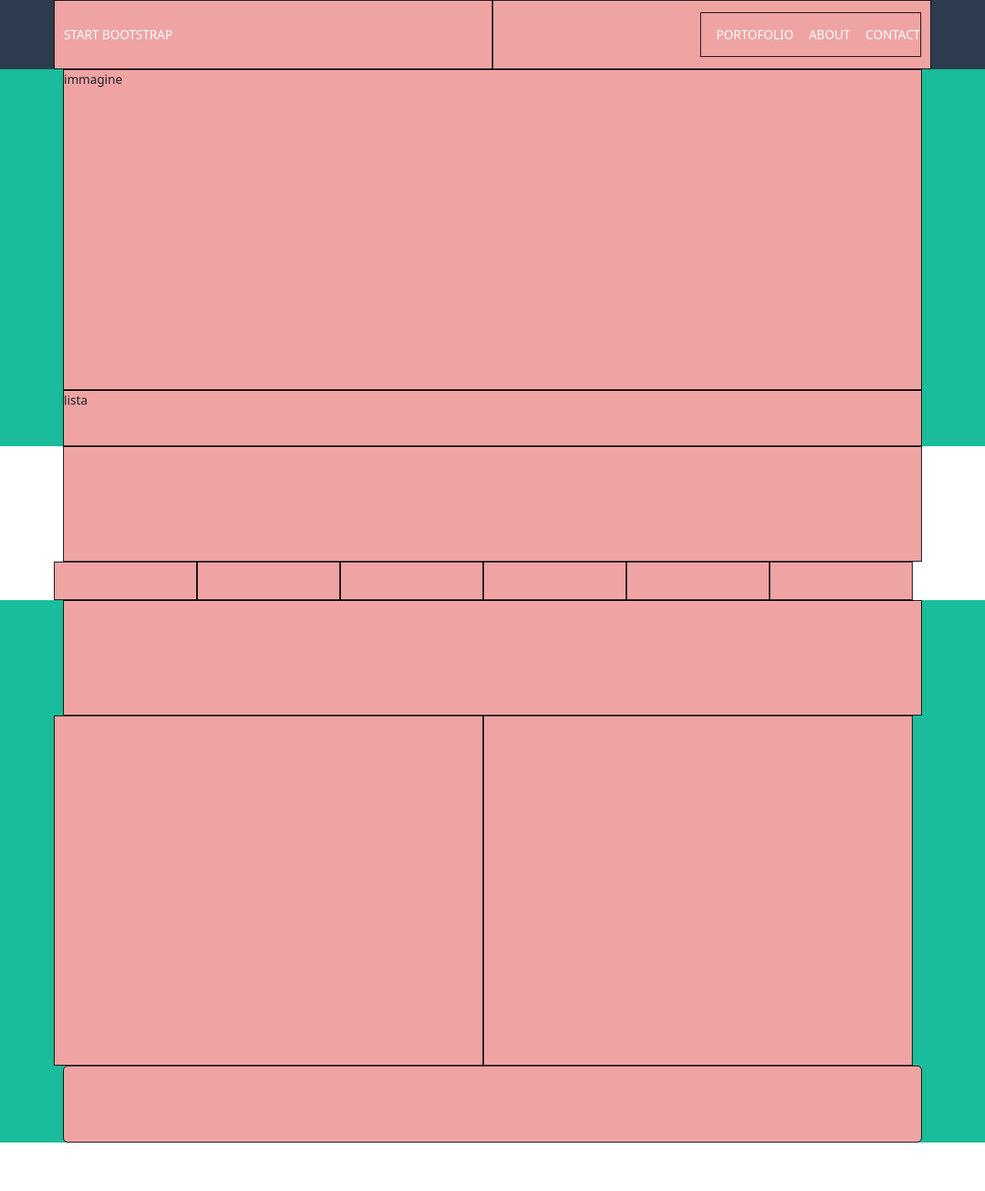
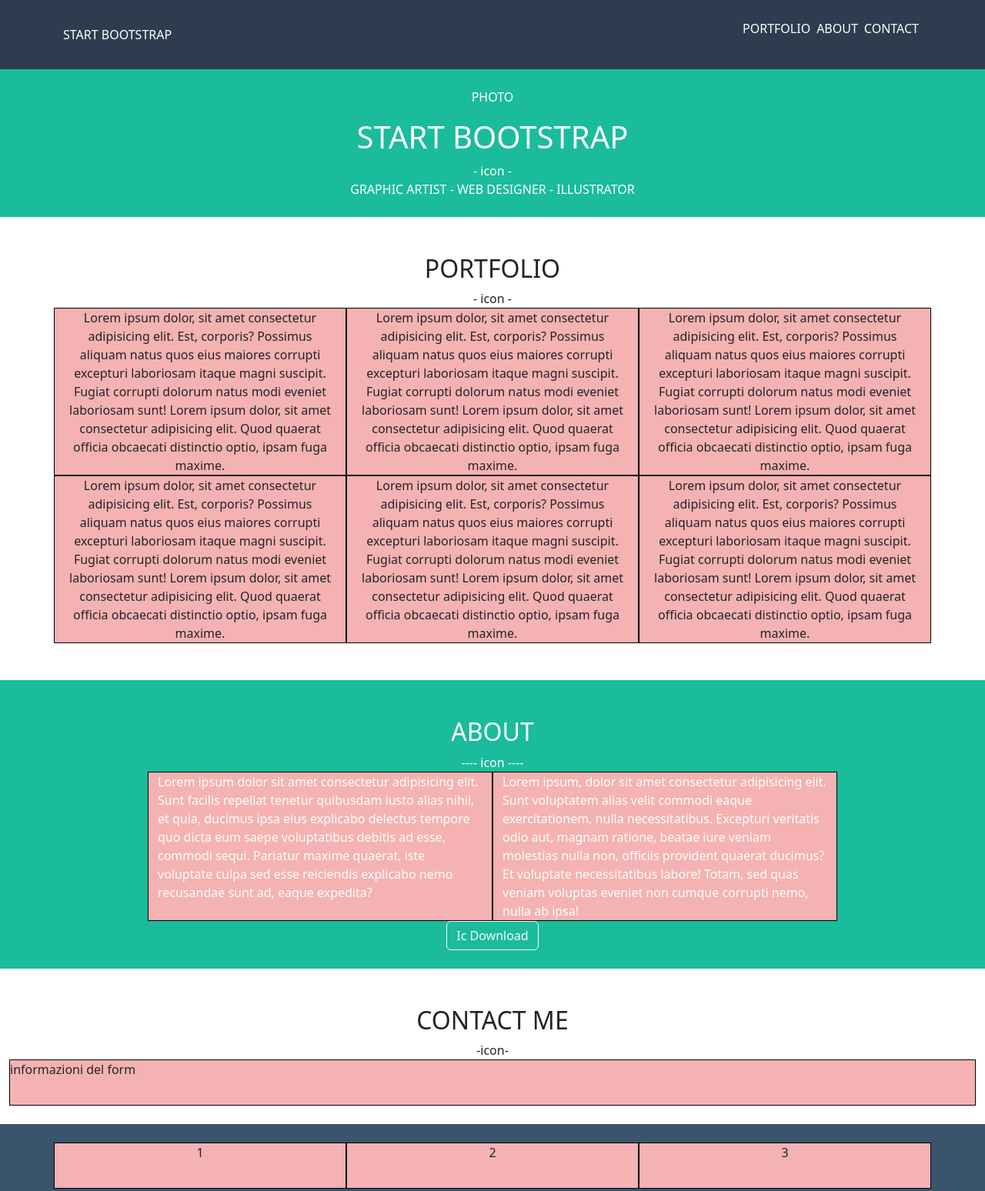
Before and after one commit to Vahidone/html-css-bootstrap-freelancer, a plain HTML site: page index.html in a window 1280 px wide. Shown: the top 1548 px of the page at 77% size. Drawn offline with nearby package versions, Linux system fonts and the light colour scheme.

Commit message:
style: change style of code in portfolio section

```diff
--- a/css/style.css
+++ b/css/style.css
@@ -1,63 +1,36 @@
-header {
-  background-color: #2d3d4f;
-  height: 90px;
-}
 .debug {
-  background-color: rgb(240, 163, 163);
+  background-color: rgb(245, 178, 178);
   border: 1px solid black;
-  min-height: 50px;
-}
-.h-85 {
-  height: 85%;
-}
-.h-15 {
-  height: 15%;
-}
-.h-356 {
-  height: 356px;
-}
-.ml-20 {
-  margin-left: 20px;
-}
-section.start {
-  height: 490px;
-  background-color: #1abc9b;
+  min-height: 60px;
 }
 
-section.portfolio .row .col-4 {
-  height: 260px;
-}
-section.portfolio .title {
-  height: 150px;
-}
-section.contact {
-  height: 600px;
-}
-section.about {
-  height: 705px;
-  background-color: #1abc9b;
-}
-section.about .row {
-  height: 455px;
+header {
+  height: 90px;
+  background-color: #2d3d4f;
 }
 
-section.about .title {
-  height: 150px;
+main section:nth-child(odd) {
+  background-color: #1abc9b;
+  color: white;
 }
-section.about .btn {
-  height: 100px;
+
+.container-start {
+  width: 100%;
+  max-width: 600px;
+  margin: 0 auto;
 }
-.h-20 {
-  height: 20px;
+
+.container-about {
+  width: 70%;
+  max-width: 980px;
+  margin: 0 auto;
 }
-.portfolio .title {
-  height: 150px;
-}
+
 .footer-top {
-  height: 450px;
   background-color: #3a546d;
 }
-.footer-buttom {
+
+.footer-bottom {
+  background-color: #2d3d4f;
   height: 110px;
-  background-color: #2d3d4f;
 }
--- a/index.html
+++ b/index.html
@@ -1,18 +1,6 @@
 <!DOCTYPE html>
 <html lang="en">
   <head>
-    <link
-      href="https://cdn.jsdelivr.net/npm/bootstrap@5.2.3/dist/css/bootstrap.min.css"
-      rel="stylesheet"
-      integrity="sha384-rbsA2VBKQhggwzxH7pPCaAqO46MgnOM80zW1RWuH61DGLwZJEdK2Kadq2F9CUG65"
-      crossorigin="anonymous"
-    />
-    <script
-      src="https://cdn.jsdelivr.net/npm/bootstrap@5.2.3/dist/js/bootstrap.bundle.min.js"
-      integrity="sha384-kenU1KFdBIe4zVF0s0G1M5b4hcpxyD9F7jL+jjXkk+Q2h455rYXK/7HAuoJl+0I4"
-      crossorigin="anonymous"
-    ></script>
-    <link rel="stylesheet" href="css/style.css" />
     <link
       rel="stylesheet"
       href="https://cdnjs.cloudflare.com/ajax/libs/font-awesome/6.4.2/css/all.min.css"
@@ -21,109 +9,188 @@
     />
     <meta charset="UTF-8" />
     <meta name="viewport" content="width=device-width, initial-scale=1.0" />
+    <link
+      href="https://cdn.jsdelivr.net/npm/bootstrap@5.3.1/dist/css/bootstrap.min.css"
+      rel="stylesheet"
+      integrity="sha384-4bw+/aepP/YC94hEpVNVgiZdgIC5+VKNBQNGCHeKRQN+PtmoHDEXuppvnDJzQIu9"
+      crossorigin="anonymous"
+    />
+    <script
+      src="https://cdn.jsdelivr.net/npm/bootstrap@5.3.1/dist/js/bootstrap.bundle.min.js"
+      integrity="sha384-HwwvtgBNo3bZJJLYd8oVXjrBZt8cqVSpeBNS5n7C8IVInixGAoxmnlMuBnhbgrkm"
+      crossorigin="anonymous"
+    ></script>
+    <link rel="stylesheet" href="css/style.css" />
     <title>Bootstrap Freelancer</title>
   </head>
   <body>
-    <!-- HEADER -------------------------------- -->
-    <header>
-      <div class="container-lg h-100">
-        <div class="row h-100">
-          <!-- logo-header ---- -->
+    <!-- HEADER ---------------------------------- -->
+    <header class="text-white text-uppercase">
       <div
-            class="col-6 h-100 text-uppercase text-white d-flex align-items-center debug"
+        class="container-md h-100 d-flex justify-content-between align-items-center"
       >
-            <span>start bootstrap</span>
+        <div>start bootstrap</div>
+        <div class="d-md-none"><i class="fa-solid fa-bars"></i></div>
+        <nav class="d-none d-md-block">
+          <ul class="d-flex list-unstyled">
+            <li class="m-lg-1">portfolio</li>
+            <li class="m-lg-1">about</li>
+            <li class="m-lg-1">contact</li>
+          </ul>
+        </nav>
       </div>
-          <!-- menu-header ---- -->
-          <div
-            class="col-6 h-100 d-flex justify-content-end align-items-center debug"
-          >
-            <div class="text-black-50 border py-0 px-2 d-lg-none">
-              <i class="fa-solid fa-bars"></i>
-            </div>
-            <div class="menu-list d-none d-lg-block pt-3 debug">
-              <ul class="d-flex text-uppercase list-unstyled">
-                <li class="ml-20">
-                  <a class="text-decoration-none text-white" href="#"
-                    >portofolio</a
-                  >
-                </li>
-                <li class="ml-20">
-                  <a class="text-decoration-none text-white" href="#">about</a>
-                </li>
-                <li class="ml-20">
-                  <a class="text-decoration-none text-white" href="#"
-                    >contact</a
-                  >
-                </li>
-              </ul>
+    </header>
+    <!-- MAIN --------------------------- -->
+    <main>
+      <!-- SECTION START  -->
+      <section class="py-3 py-md-4">
+        <div class="container-start">
+          <div class="container-fluid">
+            <div class="text-center">
+              <figure>PHOTO</figure>
+              <h1>START BOOTSTRAP</h1>
+              <div>- icon -</div>
+              <div>GRAPHIC ARTIST - WEB DESIGNER - ILLUSTRATOR</div>
             </div>
           </div>
         </div>
+      </section>
+
+      <!-- SECTION PORTFOLIO -->
+      <section class="py-4 py-md-5">
+        <div class="container-md text-center">
+          <div class="text-center">
+            <h2>PORTFOLIO</h2>
+            <div>- icon -</div>
           </div>
-    </header>
-    <!-- MAIN PART ------------------------------- -->
-    <main>
-      <!-- section start  -->
-      <section class="start">
-        <div class="container-lg h-100">
-          <div class="start-image h-85 debug">
-            <figure>immagine</figure>
+          <div class="row row-cols-1 row-cols-lg-2 row-cols-xl-3">
+            <div
+              class="col debug d-flex justify-content-center align-items-center"
+            >
+              Lorem ipsum dolor, sit amet consectetur adipisicing elit. Est,
+              corporis? Possimus aliquam natus quos eius maiores corrupti
+              excepturi laboriosam itaque magni suscipit. Fugiat corrupti
+              dolorum natus modi eveniet laboriosam sunt! Lorem ipsum dolor, sit
+              amet consectetur adipisicing elit. Quod quaerat officia obcaecati
+              distinctio optio, ipsam fuga maxime.
             </div>
-          <div class="start-links h-15 debug">lista</div>
+            <div
+              class="col debug d-flex justify-content-center align-items-center"
+            >
+              Lorem ipsum dolor, sit amet consectetur adipisicing elit. Est,
+              corporis? Possimus aliquam natus quos eius maiores corrupti
+              excepturi laboriosam itaque magni suscipit. Fugiat corrupti
+              dolorum natus modi eveniet laboriosam sunt! Lorem ipsum dolor, sit
+              amet consectetur adipisicing elit. Quod quaerat officia obcaecati
+              distinctio optio, ipsam fuga maxime.
             </div>
-      </section>
-      <!-- section portfolio  -->
-      <section class="portfolio">
-        <div class="container-lg">
-          <div class="title debug"></div>
+            <div
+              class="col debug d-flex justify-content-center align-items-center"
+            >
+              Lorem ipsum dolor, sit amet consectetur adipisicing elit. Est,
+              corporis? Possimus aliquam natus quos eius maiores corrupti
+              excepturi laboriosam itaque magni suscipit. Fugiat corrupti
+              dolorum natus modi eveniet laboriosam sunt! Lorem ipsum dolor, sit
+              amet consectetur adipisicing elit. Quod quaerat officia obcaecati
+              distinctio optio, ipsam fuga maxime.
             </div>
-
-        <div class="container-lg">
             <div
-            class="row w-100 debug-flex flex-column flex-lg-row flex-lg-wrap"
+              class="col debug d-flex justify-content-center align-items-center"
             >
-            <div class="col debug"></div>
-            <div class="col debug"></div>
-            <div class="col debug"></div>
-            <div class="col debug"></div>
-            <div class="col debug"></div>
-            <div class="col debug"></div>
+              Lorem ipsum dolor, sit amet consectetur adipisicing elit. Est,
+              corporis? Possimus aliquam natus quos eius maiores corrupti
+              excepturi laboriosam itaque magni suscipit. Fugiat corrupti
+              dolorum natus modi eveniet laboriosam sunt! Lorem ipsum dolor, sit
+              amet consectetur adipisicing elit. Quod quaerat officia obcaecati
+              distinctio optio, ipsam fuga maxime.
+            </div>
+            <div
+              class="col debug d-flex justify-content-center align-items-center"
+            >
+              Lorem ipsum dolor, sit amet consectetur adipisicing elit. Est,
+              corporis? Possimus aliquam natus quos eius maiores corrupti
+              excepturi laboriosam itaque magni suscipit. Fugiat corrupti
+              dolorum natus modi eveniet laboriosam sunt! Lorem ipsum dolor, sit
+              amet consectetur adipisicing elit. Quod quaerat officia obcaecati
+              distinctio optio, ipsam fuga maxime.
+            </div>
+            <div
+              class="col debug d-flex justify-content-center align-items-center"
+            >
+              Lorem ipsum dolor, sit amet consectetur adipisicing elit. Est,
+              corporis? Possimus aliquam natus quos eius maiores corrupti
+              excepturi laboriosam itaque magni suscipit. Fugiat corrupti
+              dolorum natus modi eveniet laboriosam sunt! Lorem ipsum dolor, sit
+              amet consectetur adipisicing elit. Quod quaerat officia obcaecati
+              distinctio optio, ipsam fuga maxime.
+            </div>
           </div>
         </div>
       </section>
-      <!-- section about  -->
-      <section class="about">
-        <div class="container-lg">
-          <div class="title debug"></div>
-          <div class="row w-100 d-flex flex-column flex-lg-row">
-            <div class="col h-100 debug"></div>
-            <div class="col h-100 debug"></div>
+
+      <!-- SECTION ABOUT -->
+      <section class="pt-4 pb-3 pt-md-5 pb-md-4">
+        <div class="container-about">
+          <div class="container-fluid">
+            <div class="text-center">
+              <h2>ABOUT</h2>
+              <div>---- icon ----</div>
             </div>
-          <div class="btn w-100 debug"></div>
+            <div class="row row-cols-1 row-cols-md-2 text-start">
+              <div class="col debug">
+                Lorem ipsum dolor sit amet consectetur adipisicing elit. Sunt
+                facilis repellat tenetur quibusdam iusto alias nihil, et quia,
+                ducimus ipsa eius explicabo delectus tempore quo dicta eum saepe
+                voluptatibus debitis ad esse, commodi sequi. Pariatur maxime
+                quaerat, iste voluptate culpa sed esse reiciendis explicabo nemo
+                recusandae sunt ad, eaque expedita?
               </div>
-      </section>
-      <!-- section contact  -->
-      <section class="contact">
-        <div class="container-lg">
-          <div class="title"></div>
-          <div class="form"></div>
+              <div class="col debug">
+                Lorem ipsum, dolor sit amet consectetur adipisicing elit. Sunt
+                voluptatem alias velit commodi eaque exercitationem, nulla
+                necessitatibus. Excepturi veritatis odio aut, magnam ratione,
+                beatae iure veniam molestias nulla non, officiis provident
+                quaerat ducimus? Et voluptate necessitatibus labore! Totam, sed
+                quas veniam voluptas eveniet non cumque corrupti nemo, nulla ab
+                ipsa!
+              </div>
+            </div>
+            <div class="text-center">
+              <button class="btn btn-outline-light">Ic Download</button>
+            </div>
+          </div>
         </div>
       </section>
 
-      <!-- FOOTER ---------------------------- -->
-      <footer>
-        <div class="footer-top">
-          <div class="container-lg h-100">
-            <div class="row h-100 d-flex flex-column flex-lg-row">
-              <div class="col debug"></div>
-              <div class="col debug"></div>
-              <div class="col debug"></div>
+      <!-- SECTION CONTACT-->
+      <section class="pt-4 pb-3 pt-md-5 pb-md-4">
+        <div class="container-cst">
+          <div class="container-fluid">
+            <div class="text-center">
+              <h2>CONTACT ME</h2>
+              <div>-icon-</div>
+            </div>
+            <div class="debug">informazioni del form</div>
           </div>
         </div>
+      </section>
+    </main>
+    <!-- FOOTER -------------------------- -->
+    <footer>
+      <!-- footer top  -->
+      <section class="footer-top py-4">
+        <div class="container-md">
+          <div class="row row-cols-1 row-cols-md-3">
+            <div class="col text-center debug">1</div>
+            <div class="col text-center debug">2</div>
+            <div class="col text-center debug">3</div>
           </div>
-        <div class="footer-buttom"></div>
+        </div>
+      </section>
+      <!-- footer bottom  -->
+      <section class="footer-bottom text-center pt-4 text-white">
+        <span>COPYRIGHT</span>
+      </section>
     </footer>
-    </main>
   </body>
 </html>
```
Lines whose indentation alone changed are shown as unchanged.
